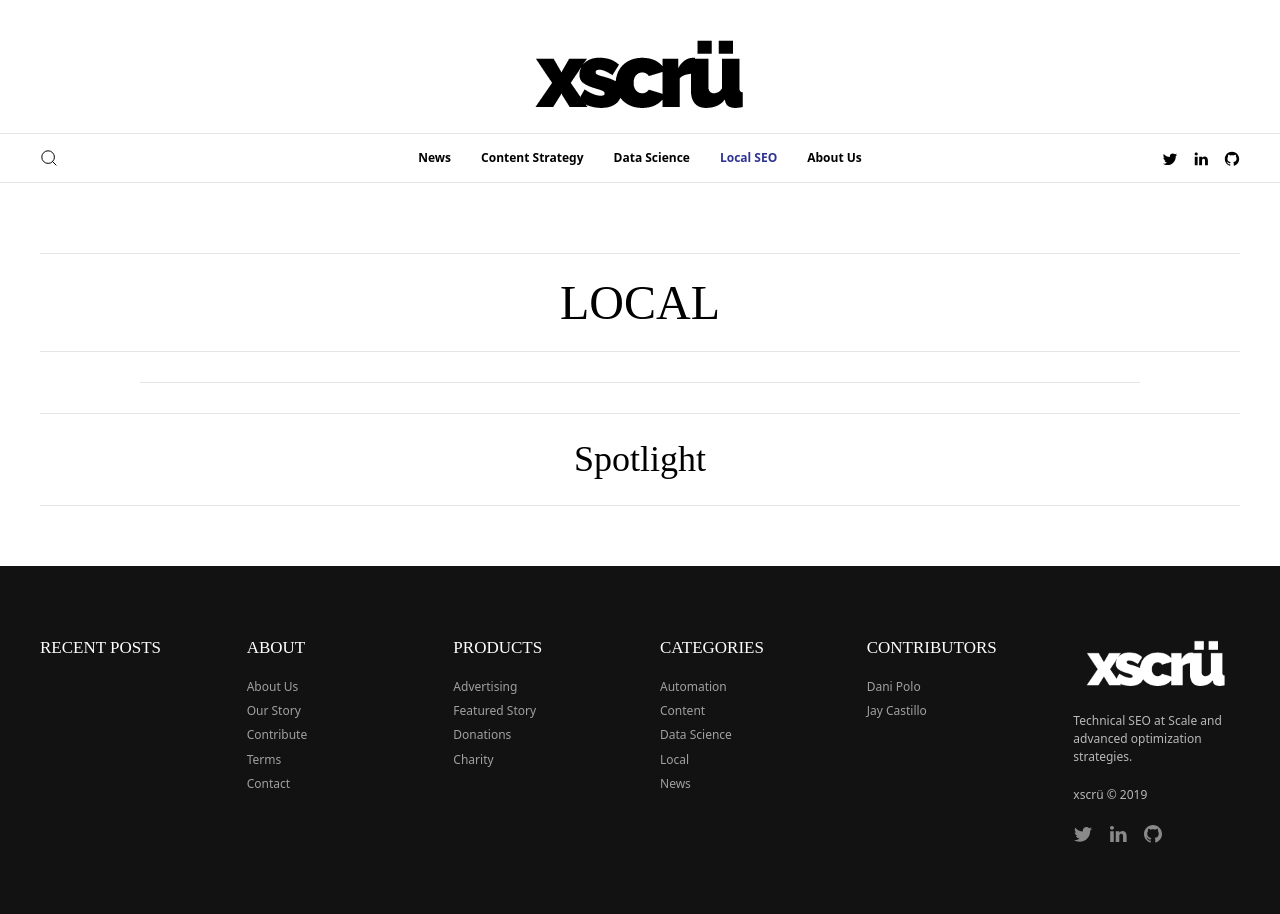
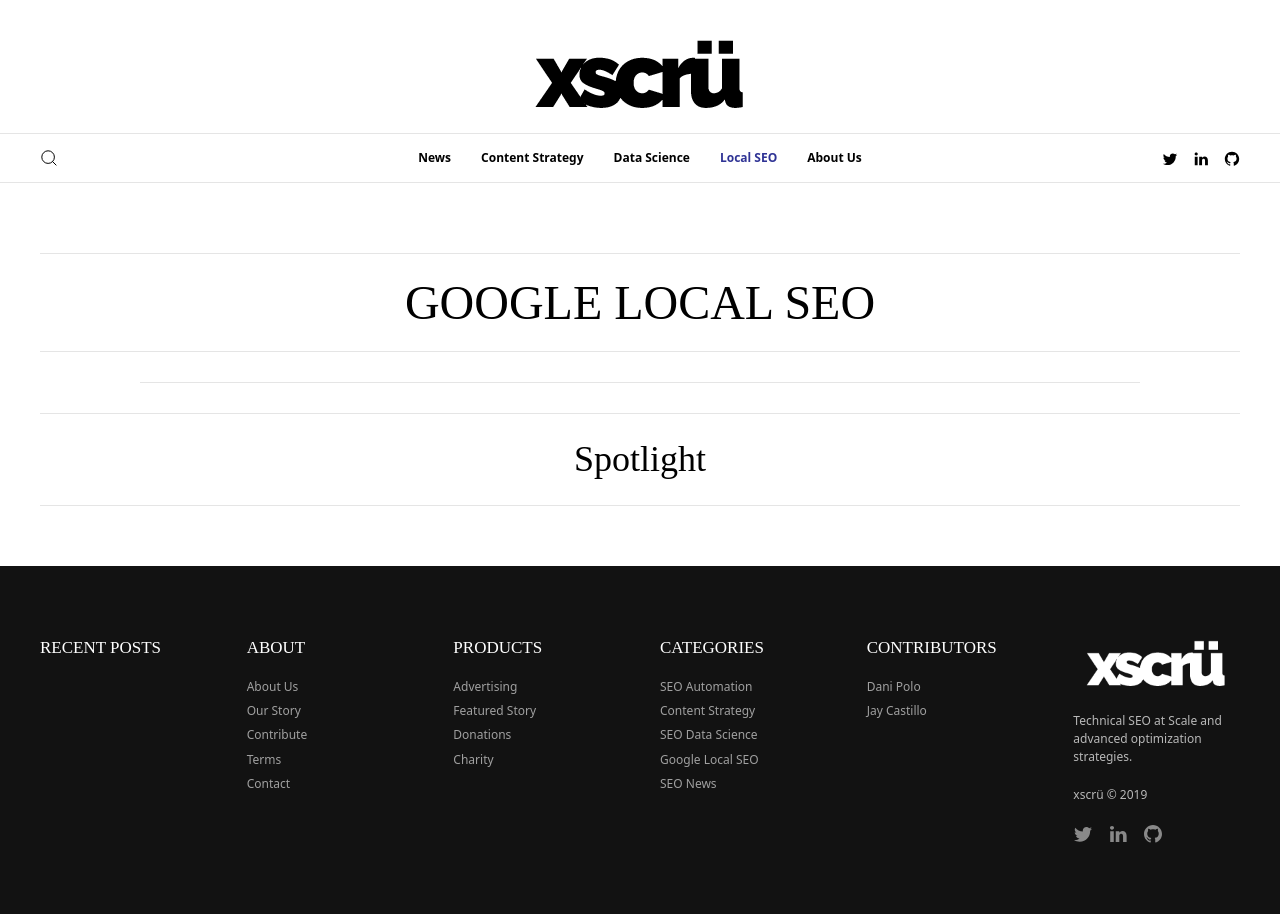
Before and after one commit to danipolo/danipolo.github.io, a Jekyll site: the page built from _category/local.md, in a window 1280 px wide. Built offline with Jekyll 4.4.1, drawn with Linux system fonts in a browser that asks for light colours.

Commit message:
fix typo

```diff
--- a/_category/automation.md
+++ b/_category/automation.md
@@ -1,4 +1,4 @@
 ---
-tag: automation
+tag: SEO Automation
 permalink: "/category/automation/"
 ---
--- a/_category/content.md
+++ b/_category/content.md
@@ -1,4 +1,4 @@
 ---
-tag: content
+tag: Content Strategy
 permalink: "/category/content-strategy/"
 ---
--- a/_category/data-science.md
+++ b/_category/data-science.md
@@ -1,4 +1,4 @@
 ---
-tag: data science
+tag: SEO Data Science
 permalink: "/category/data-science/"
 ---
--- a/_category/local.md
+++ b/_category/local.md
@@ -1,4 +1,4 @@
 ---
-tag: local
+tag: Google Local SEO
 permalink: "/category/local/"
 ---
--- a/_category/news.md
+++ b/_category/news.md
@@ -1,4 +1,4 @@
 ---
-tag: news
+tag: SEO News
 permalink: "/category/news/"
 ---
```
